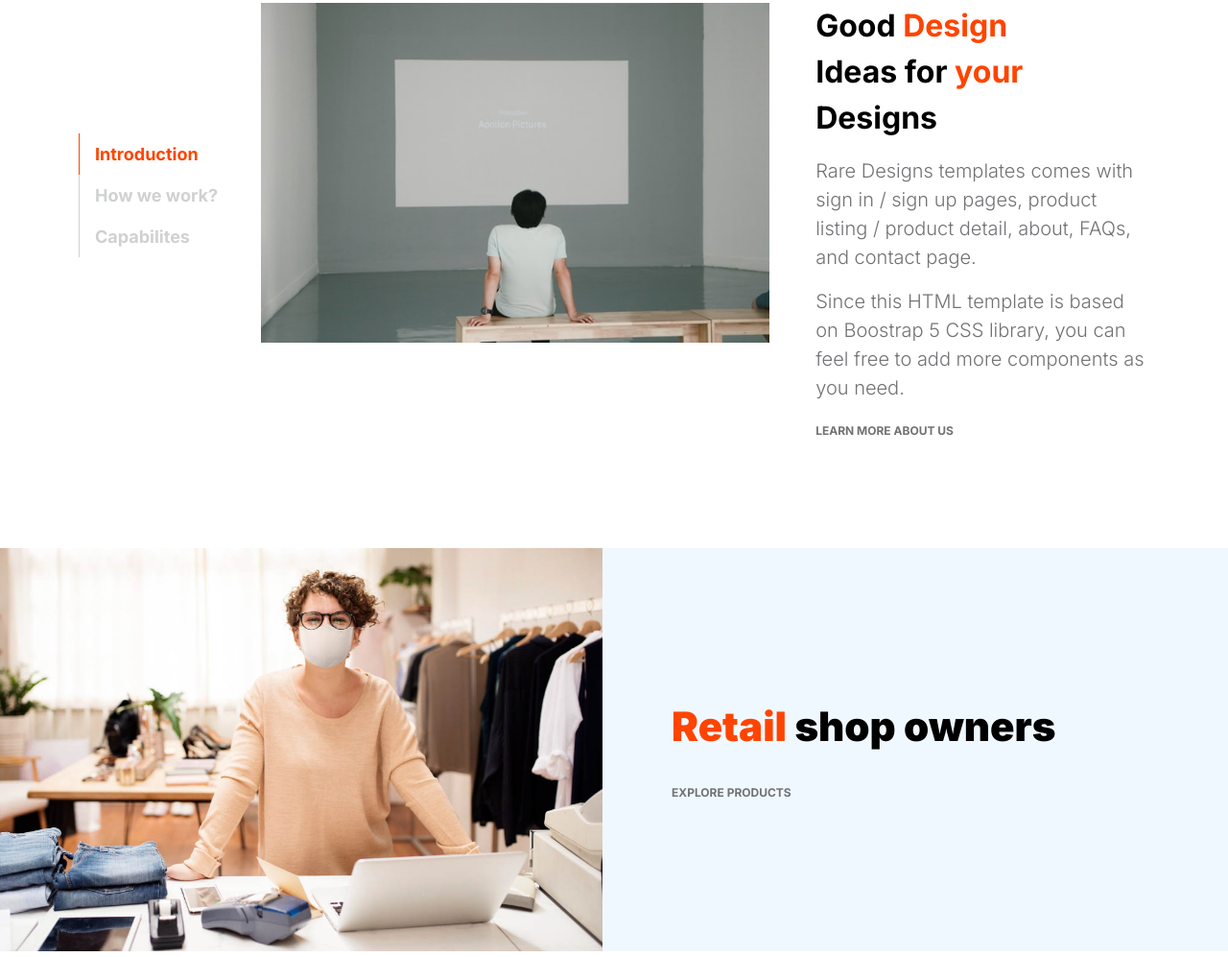
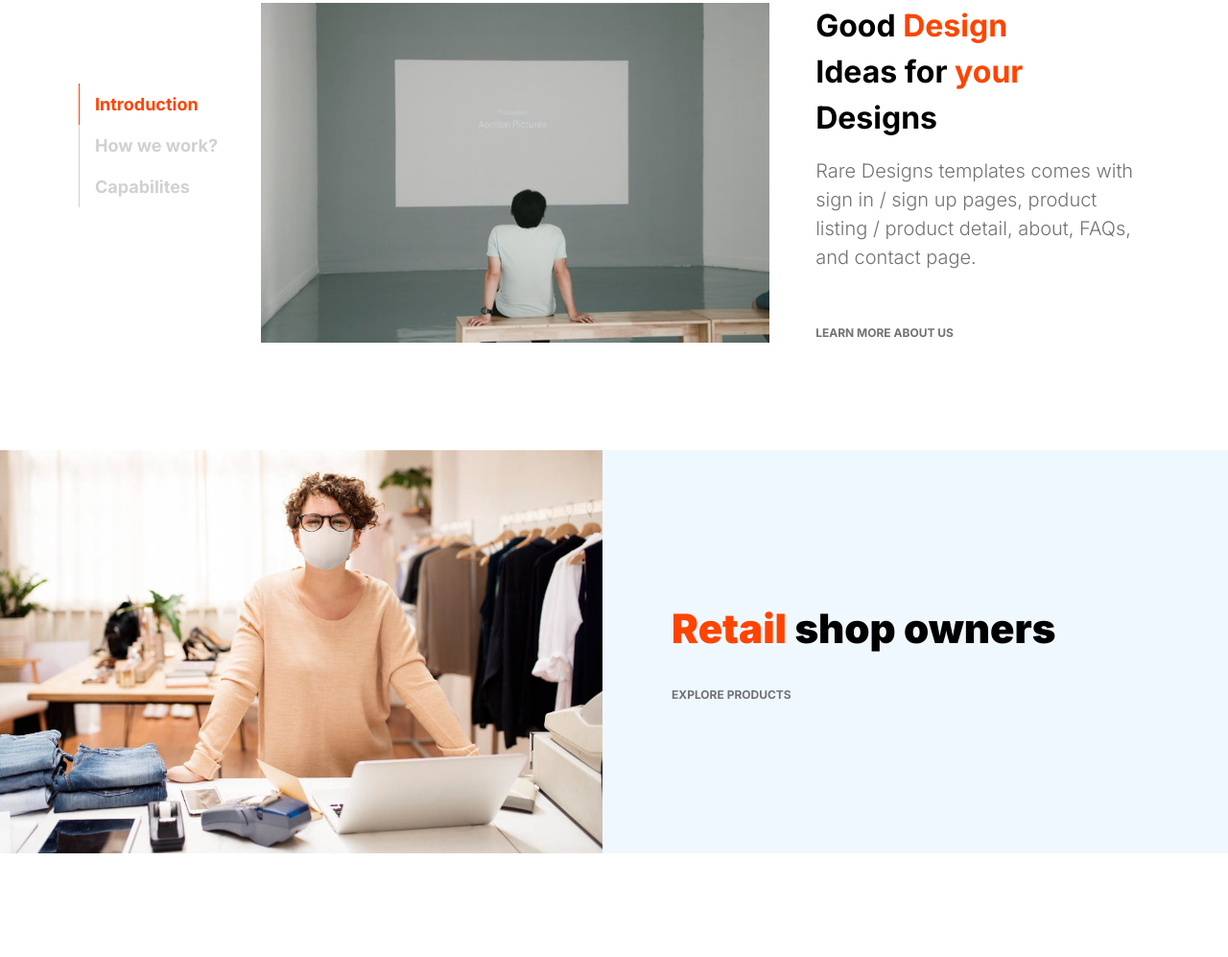
Before and after one commit to Teboho-Xaba/RareDesigns1, a plain HTML site: page index.html in a window 1280 px wide. Shown: the part 1114-2111 px from the top of the page at 96% size. Drawn offline with Linux system fonts and the light colour scheme.

Commit message:
Update index.html

```diff
--- a/index.html
+++ b/index.html
@@ -162,8 +162,6 @@
                                                 <h4 class="mb-3">Good <span>Design</span> <br>Ideas for <span>your</span> Designs</h4>
 
                                                 <p>Rare Designs templates comes with <a href="sign-in.html">sign in</a> / <a href="sign-up.html">sign up</a> pages, product listing / product detail, about, FAQs, and contact page.</p>
-
-                                                <p>Since this HTML template is based on Boostrap 5 CSS library, you can feel free to add more components as you need.</p>
 
                                                 <div class="mt-2 mt-lg-auto">
                                                     <a href="about.html" class="custom-link mb-2">
```
